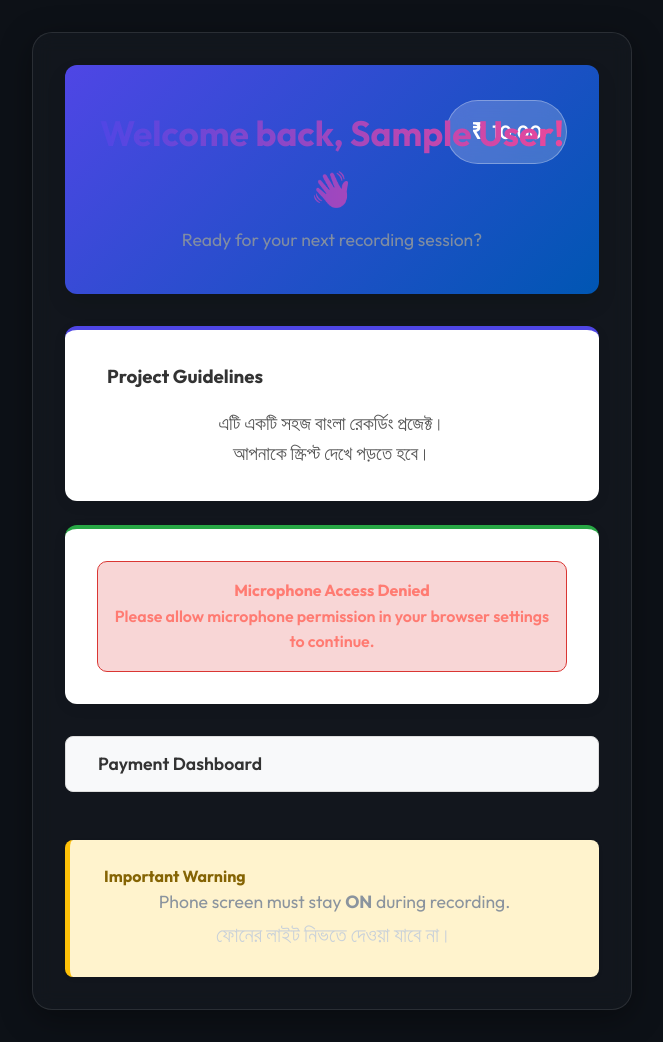
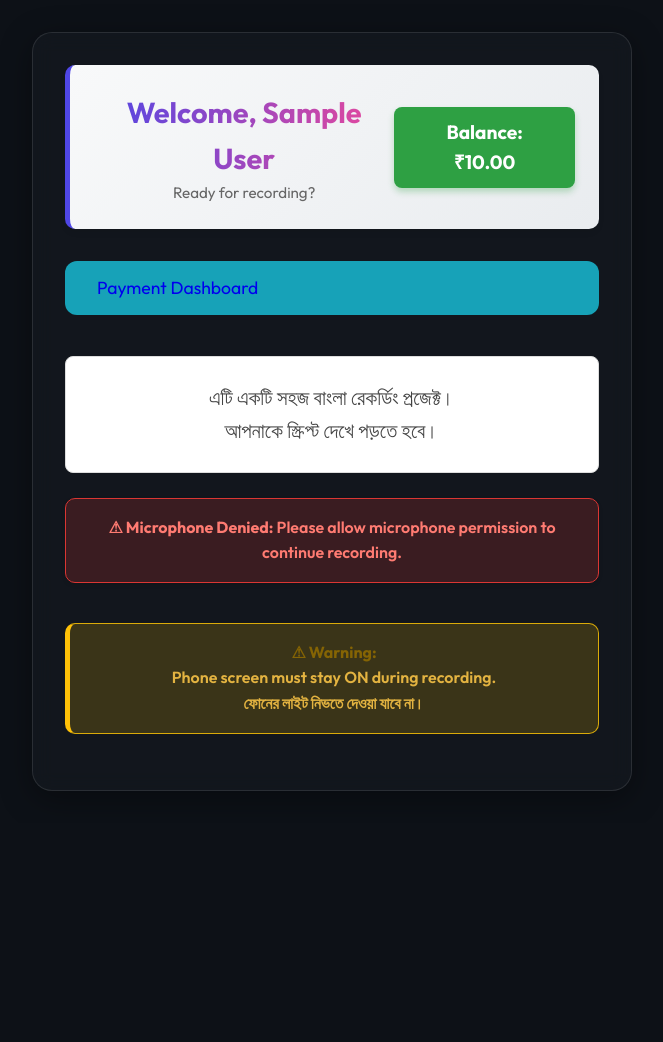
Before and after one commit to CODING-KOUSHIK/AUDIO-STUDIO-GITHUB, a Django app: page /dashboard/ in a window 1280 px wide. Shown: the whole page, without its empty margins (308-971 px from the left). After the commit the page ends 791 px from the top, so only its background shows below. Run offline with Django 5.2, Linux system fonts and the light colour scheme; a user stored in the database is signed in; tables that the repository leaves empty hold one stand-in row (values such as "Sample post").

Commit message:
Enhance disconnect/refresh logic, dashboard UI revert, max 30 scripts

```diff
--- a/core/views.py
+++ b/core/views.py
@@ -145,21 +145,29 @@ def resend_otp(request):
 
 @login_required
 def dashboard(request):
+    from django.db.models import Q
+
+    # If user comes to dashboard, cancel any of their active meetings (reconnect disabled)
+    active = MeetingDatabase.objects.filter(
+        Q(host_mail_id=request.user.email) | Q(guest_mail_id=request.user.email),
+        status__in=['paired', 'searching']
+    ).first()
+    if active:
+        active.status = 'expired'
+        active.save()
+        if active.valid_script_count == 0 and active.meeting_url:
+            try:
+                link = StudioLinkDatabase.objects.get(meeting_url=active.meeting_url)
+                link.is_used = False
+                link.save()
+            except: pass
+
     meetings = []
     if request.user.is_staff:
         # Show all meeting info with data_taken checkbox for admin
         meetings = MeetingDatabase.objects.all().order_by('-created_at')[:20]
 
-    from django.db.models import Q
-    has_active_meeting = MeetingDatabase.objects.filter(
-        Q(host_mail_id=request.user.email) | Q(guest_mail_id=request.user.email),
-        status__in=['paired', 'searching']
-    ).first()
-
-    if has_active_meeting:
-        request.session['current_meeting'] = str(has_active_meeting.meeting_id)
-
-    return render(request, 'core/dashboard.html', {'user': request.user, 'meetings': meetings, 'has_active_meeting': bool(has_active_meeting)})
+    return render(request, 'core/dashboard.html', {'user': request.user, 'meetings': meetings})
 
 @login_required
 def payment_dashboard(request):
@@ -278,24 +286,35 @@ def meeting_status_api(request):
         if meeting.status == 'paired':
             other_heartbeat = meeting.guest_last_heartbeat if is_host else meeting.host_last_heartbeat
             time_since_creation = (now_time - meeting.created_at).total_seconds()
+            disconnected_time = (now_time - other_heartbeat).total_seconds() if other_heartbeat else time_since_creation
 
-            # Partner left or disconnected unexpectedly
-            if (other_heartbeat and (now_time - other_heartbeat).total_seconds() > 20) or (not other_heartbeat and time_since_creation > 45):
-                partner_disconnected = True
+            if time_since_creation < 60:
+                if disconnected_time > 15:
+                    meeting.status = 'expired'
+                    meeting.save()
+                    if meeting.valid_script_count == 0 and meeting.meeting_url:
+                        try:
+                            link = StudioLinkDatabase.objects.get(meeting_url=meeting.meeting_url)
+                            link.is_used = False
+                            link.save()
+                        except StudioLinkDatabase.DoesNotExist:
+                            pass
+                    return JsonResponse({'status': 'expired', 'error': 'Your partner joined and left the room.'})
+            else:
+                if disconnected_time > 20:
+                    partner_disconnected = True
 
-            if (other_heartbeat and (now_time - other_heartbeat).total_seconds() > 600) or (not other_heartbeat and time_since_creation > 600):
-                meeting.status = 'expired'
-                meeting.save()
-
-                # Free unused link
-                if meeting.valid_script_count == 0 and meeting.meeting_url:
-                    try:
-                        link = StudioLinkDatabase.objects.get(meeting_url=meeting.meeting_url)
-                        link.is_used = False
-                        link.save()
-                    except StudioLinkDatabase.DoesNotExist:
-                        pass
-                return JsonResponse({'status': 'expired', 'error': 'Partner disconnected for too long'})
+                if disconnected_time > 600:
+                    meeting.status = 'expired'
+                    meeting.save()
+                    if meeting.valid_script_count == 0 and meeting.meeting_url:
+                        try:
+                            link = StudioLinkDatabase.objects.get(meeting_url=meeting.meeting_url)
+                            link.is_used = False
+                            link.save()
+                        except StudioLinkDatabase.DoesNotExist:
+                            pass
+                    return JsonResponse({'status': 'expired', 'error': 'Partner disconnected for too long'})
 
         if meeting.status == 'searching':
             diff_seconds = (now_time - meeting.created_at).total_seconds()
@@ -506,99 +525,111 @@ def done_script_api(request):
     if request.method == 'POST':
         meeting_id = request.POST.get('meeting_id')
         try:
-            meeting = MeetingDatabase.objects.get(meeting_id=meeting_id)
-            is_host = (request.user.email == meeting.host_mail_id)
-            changed = False
-            if is_host:
-                if not meeting.host_done_script:
-                    meeting.host_done_script = True
-                    changed = True
-            else:
-                if not meeting.guest_done_script:
-                    meeting.guest_done_script = True
-                    changed = True
-            if changed:
-                meeting.save()
-                # Award 6 Rs immediately upon clicking Done Script appropriately
-                from decimal import Decimal
-                try:
-                    request.user.pending_balance += Decimal('6.00')
-                    request.user.save()
-                except Exception: pass
-            return JsonResponse({'success': True})
+            with transaction.atomic():
+                meeting = MeetingDatabase.objects.select_for_update().get(meeting_id=meeting_id)
+                is_host = (request.user.email == meeting.host_mail_id)
+                changed = False
+
+                if is_host:
+                    if not meeting.host_done_script:
+                        meeting.host_done_script = True
+                        changed = True
+                else:
+                    if not meeting.guest_done_script:
+                        meeting.guest_done_script = True
+                        changed = True
+
+                if changed:
+                    meeting.save()
+
+                # If BOTH are done, trigger script completion logic
+                if meeting.host_done_script and meeting.guest_done_script:
+                    # check if already incremented for this script to prevent double counting
+                    # add 6 rs to both
+                    from decimal import Decimal
+                    try:
+                        host_user = User.objects.get(email=meeting.host_mail_id)
+                        guest_user = User.objects.get(email=meeting.guest_mail_id)
+                        host_user.pending_balance += Decimal('6.00')
+                        guest_user.pending_balance += Decimal('6.00')
+                        host_user.save()
+                        guest_user.save()
+                    except Exception as e:
+                        pass
+
+                    meeting.valid_script_count += 1
+                    meeting.host_done_script = False
+                    meeting.guest_done_script = False
+
+                    if meeting.valid_script_count >= 30:
+                        meeting.status = 'completed'
+                        meeting.save()
+                        return JsonResponse({'success': True, 'completed': True, 'msg': 'Max 30 scripts done!'})
+
+                    now = timezone.now()
+
+                    topics = []
+                    link_db = StudioLinkDatabase.objects.filter(meeting_url=meeting.meeting_url).first()
+                    if link_db and link_db.topic:
+                        topics = list(TopicDatabase.objects.filter(is_done=False, topic_name=link_db.topic.topic_name))
+                    else:
+                        topics = list(TopicDatabase.objects.filter(is_done=False))
+
+                    if topics:
+                        new_topic = random.choice(topics)
+                        new_topic.is_done = True
+                        new_topic.save()
+
+                        meeting.topic = new_topic
+                        meeting.last_script_change_time = now
+                        if meeting.played_topic_ids_comma_separated:
+                            meeting.played_topic_ids_comma_separated += f",{new_topic.topic_id}"
+                        else:
+                            meeting.played_topic_ids_comma_separated = new_topic.topic_id
+                        meeting.save()
+                        meeting.played_topics.add(meeting.topic)
+
+                        try:
+                            h_user = User.objects.get(email=meeting.host_mail_id)
+                            g_user = User.objects.get(email=meeting.guest_mail_id)
+                            h_hist = UserMeetingHistory.objects.filter(user1=h_user, user2=g_user).first()
+                            g_hist = UserMeetingHistory.objects.filter(user1=g_user, user2=h_user).first()
+                            hist = h_hist or g_hist
+                            if hist:
+                                hist.script_count += 1
+                                hist.save()
+                            else:
+                                UserMeetingHistory.objects.create(
+                                    user1=h_user, user2=g_user, script_count=1,
+                                    last_meeting_url=meeting.meeting_url,
+                                    last_host=h_user, last_guest=g_user
+                                )
+                        except Exception: pass
+
+                        return JsonResponse({'success': True, 'next_script': True})
+                    else:
+                        meeting.status = 'completed'
+                        meeting.save()
+
+                        # Send email
+                        try:
+                            cat_name = link_db.topic.topic_name if (link_db and link_db.topic) else "Unknown"
+                            send_mail(
+                                f'Alert: No More Scripts for {cat_name}',
+                                f'Warning! Users have exhausted all scripts for the topic: {cat_name}.\n\nPlease upload more scripts immediately.',
+                                'noreply@biswastech.com',
+                                ['koushik271999@gmail.com'],
+                                fail_silently=True,
+                            )
+                        except Exception: pass
+
+                        return JsonResponse({'success': True, 'empty_redirect': True, 'error': 'No more scripts available for this category!'})
+
+                return JsonResponse({'success': True, 'waiting_partner': True})
         except MeetingDatabase.DoesNotExist:
             pass
     return JsonResponse({'success': False})
 
 @login_required
 def next_script_api(request):
-    if request.method == 'POST':
-        meeting_id = request.POST.get('meeting_id')
-        try:
-            meeting = MeetingDatabase.objects.get(meeting_id=meeting_id, host_mail_id=request.user.email)
-            # Check time diff for > 2 mins
-            now = timezone.now()
-            if meeting.last_script_change_time:
-                diff = (now - meeting.last_script_change_time).total_seconds()
-                if diff >= 120:
-                    meeting.valid_script_count += 1
-
-            # Reset done flags
-            meeting.host_done_script = False
-            meeting.guest_done_script = False
-
-            if meeting.valid_script_count >= 5:
-                meeting.status = 'completed'
-                meeting.save()
-                return JsonResponse({'success': False, 'empty_redirect': True, 'error': 'Great job! You have successfully completed 5 valid recordings. Redirecting to dashboard.'})
-
-            # Find a topic not played yet in the SAME category globally
-            current_category = meeting.topic.topic_name
-            available_topics = TopicDatabase.objects.filter(topic_name=current_category, is_done=False)
-
-            if available_topics.exists():
-                new_topic = random.choice(available_topics)
-                new_topic.is_done = True
-                new_topic.save()
-
-                meeting.topic = new_topic
-                meeting.last_script_change_time = now
-                if meeting.played_topic_ids_comma_separated:
-                    meeting.played_topic_ids_comma_separated += f",{new_topic.topic_id}"
-                else:
-                    meeting.played_topic_ids_comma_separated = new_topic.topic_id
-                meeting.save()
-                meeting.played_topics.add(meeting.topic)
-
-
-                # Update history script count
-                try:
-                    h_user = User.objects.get(email=meeting.host_mail_id)
-                    g_user = User.objects.get(email=meeting.guest_mail_id)
-                    h_hist = UserMeetingHistory.objects.filter(user1=h_user, user2=g_user).first()
-                    g_hist = UserMeetingHistory.objects.filter(user1=g_user, user2=h_user).first()
-                    hist = h_hist or g_hist
-                    if hist:
-                        hist.script_count += 1
-                        hist.save()
-                    else:
-                        UserMeetingHistory.objects.create(
-                            user1=h_user, user2=g_user, script_count=1,
-                            last_meeting_url=meeting.meeting_url,
-                            last_host=h_user, last_guest=g_user
-                        )
-                except Exception: pass
-
-                return JsonResponse({'success': True})
-            else:
-                send_mail(
-                    f'Alert: No More Scripts for {current_category}',
-                    f'Warning! Users have exhausted all scripts for the topic: {current_category}.\n\nPlease upload more scripts for this category immediately.',
-                    'noreply@biswastech.com',
-                    ['koushik271999@gmail.com'],
-                    fail_silently=True,
-                )
-                return JsonResponse({'success': False, 'empty_redirect': True, 'error': f'No more scripts available for {current_category}.'})
-        except MeetingDatabase.DoesNotExist:
-            pass
-    return JsonResponse({'success': False})
+    return JsonResponse({'success': False, 'empty_redirect': True, 'error': 'Function deprecated'})
--- a/templates/core/dashboard.html
+++ b/templates/core/dashboard.html
@@ -1,80 +1,52 @@
 {% extends "base.html" %}
 
 {% block content %}
-<div class="dashboard-header" style="background: linear-gradient(135deg, var(--primary) 0%, #0056b3 100%); color: white; padding: 2.5rem 2rem; border-radius: 12px; box-shadow: 0 10px 20px rgba(0,0,0,0.1); margin-bottom: 2rem; position: relative; overflow: hidden;">
-    <div style="position: relative; z-index: 1;">
-        <h1 style="margin: 0 0 0.5rem 0; font-size: 2.2rem; font-weight: 700;">Welcome back, {{ user.name }}! 👋</h1>
-        <p style="margin: 0; font-size: 1.1rem; opacity: 0.9;">Ready for your next recording session?</p>
+<div style="background: linear-gradient(135deg, #f8f9fa 0%, #e9ecef 100%); padding: 1.5rem; border-radius: 10px; margin-bottom: 2rem; border-left: 5px solid var(--primary); display: flex; justify-content: space-between; align-items: center; box-shadow: 0 4px 6px rgba(0,0,0,0.05);">
+    <div>
+        <h1 class="greeting" style="margin: 0; font-size: 1.8rem; color: #333;">Welcome, {{ user.name }}</h1>
+        <p style="margin: 0; color: #666; font-size: 0.95rem;">Ready for recording?</p>
     </div>
-
-    <div class="balance-badge" style="position: absolute; top: 2.2rem; right: 2rem; background: rgba(255,255,255,0.2); backdrop-filter: blur(10px); padding: 0.8rem 1.5rem; border-radius: 50px; border: 1px solid rgba(255,255,255,0.3); font-size: 1.2rem; font-weight: 600; display: flex; align-items: center; gap: 8px;">
-        <span style="font-size: 1.4rem;">₹</span>{{ user.balance }}
+    <div style="background: #2ea043; color: white; padding: 10px 20px; border-radius: 8px; font-weight: bold; font-size: 1.2rem; box-shadow: 0 4px 6px rgba(46,160,67,0.3);">
+        Balance: ₹{{ user.balance }}
     </div>
 </div>
 
-<div class="dashboard-grid" style="display: grid; grid-template-columns: repeat(auto-fit, minmax(300px, 1fr)); gap: 1.5rem; margin-bottom: 2rem;">
-    <!-- Info Card -->
-    <div class="dashboard-card" style="background: white; padding: 2rem; border-radius: 12px; box-shadow: 0 4px 15px rgba(0,0,0,0.05); border-top: 4px solid var(--primary);">
-        <h3 style="color: #333; margin-top: 0; margin-bottom: 1rem; display: flex; align-items: center; gap: 10px;">
-            <i class="fas fa-info-circle" style="color: var(--primary);"></i> Project Guidelines
-        </h3>
-        <p class="bengali-text" style="font-size: 1.2rem; line-height: 1.6; color: #555; margin-bottom: 0;">
+<div style="margin-bottom: 25px;">
+    <a href="{% url 'payment_dashboard' %}" class="btn btn-secondary"
+        style="background-color: #17a2b8; border: none; padding: 0.8rem 1.5rem; font-weight: 500; display: inline-flex; align-items: center; gap: 8px;">
+        <i class="fas fa-wallet"></i> Payment Dashboard
+    </a>
+</div>
+
+<div class="bengali-text" style="background: #fff; padding: 1.5rem; border-radius: 8px; border: 1px solid #ddd; margin-bottom: 25px; line-height: 1.6; color: #444;">
     এটি একটি সহজ বাংলা রেকর্ডিং প্রজেক্ট।<br>
     আপনাকে স্ক্রিপ্ট দেখে পড়তে হবে।
-        </p>
 </div>
 
-    <!-- Actions Card -->
-    <div class="dashboard-card" style="background: white; padding: 2rem; border-radius: 12px; box-shadow: 0 4px 15px rgba(0,0,0,0.05); border-top: 4px solid #28a745; display: flex; flex-direction: column; justify-content: center;">
-        <div id="loading-mic" style="text-align: center; color: #666; font-style: italic;">
-            <i class="fas fa-spinner fa-spin"></i> Checking microphone permissions...
-        </div>
-
-        <div id="mic-warning" class="alert alert-danger" style="display: none; margin: 0;">
-            <strong><i class="fas fa-microphone-slash"></i> Microphone Access Denied</strong><br>
-            Please allow microphone permission in your browser settings to continue.
+<div id="mic-warning" class="alert alert-danger" style="display: none; box-shadow: 0 2px 4px rgba(0,0,0,0.1);">
+    <strong>⚠ Microphone Denied:</strong> Please allow microphone permission to continue recording.
 </div>
 
 <form method="POST" action="{% url 'start_recording' %}" style="text-align: center;">
     {% csrf_token %}
-            {% if has_active_meeting %}
-            <a href="{% url 'recording_room' %}" id="reconnect-btn" class="btn btn-success"
-                style="font-size: 1.2rem; padding: 1rem 2rem; display: none; width: 100%; border-radius: 8px; box-shadow: 0 4px 10px rgba(40,167,69,0.3); transition: transform 0.2s; color: white; text-decoration: none;">
-                <i class="fas fa-plug"></i> Reconnect to Active Meeting
-            </a>
-            {% else %}
     <button type="submit" id="start-btn" class="btn btn-primary"
-                style="font-size: 1.2rem; padding: 1rem 2rem; display: none; width: 100%; border-radius: 8px; box-shadow: 0 4px 10px rgba(0,123,255,0.3); transition: transform 0.2s; border: none; cursor: pointer; color: white;">
-                <i class="fas fa-microphone"></i> Start Recording
+        style="font-size: 1.4rem; padding: 1rem 3rem; display: none; border-radius: 50px; box-shadow: 0 4px 15px rgba(0,123,255,0.4); border: none; transition: transform 0.2s;">
+        Start Recording
     </button>
-            {% endif %}
 </form>
-    </div>
+
+<div id="loading-mic" class="alert alert-secondary" style="text-align: center; margin-top: 1rem;">
+    Checking microphone permissions... <i class="fas fa-spinner fa-spin"></i>
 </div>
 
-<div class="dashboard-actions" style="display: flex; gap: 1rem; flex-wrap: wrap; margin-bottom: 2rem;">
-    <a href="{% url 'payment_dashboard' %}" class="btn btn-outline" style="background: #f8f9fa; color: #333; border: 1px solid #ddd; padding: 0.8rem 1.5rem; border-radius: 8px; font-weight: 600; text-decoration: none; display: flex; align-items: center; gap: 8px; transition: all 0.2s;">
-        <i class="fas fa-wallet" style="color: #28a745;"></i> Payment Dashboard
-    </a>
-</div>
-
-<div style="background: #fff3cd; color: #856404; border-left: 5px solid #ffc107; padding: 1.5rem; border-radius: 8px; box-shadow: 0 2px 5px rgba(0,0,0,0.05);">
-    <h4 style="margin-top: 0; display: flex; align-items: center; gap: 10px;">
-        <i class="fas fa-exclamation-triangle"></i> Important Warning
-    </h4>
-    <p style="margin: 0; font-size: 1.1rem; line-height: 1.5;">
-        Phone screen must stay <strong>ON</strong> during recording.<br>
-        <span class="bengali-text">ফোনের লাইট নিভতে দেওয়া যাবে না।</span>
-    </p>
+<div class="alert alert-warning" style="margin-top: 2.5rem; border-left: 5px solid #ffc107;">
+    <strong style="color: #856404;">⚠ Warning:</strong><br>
+    Phone screen must stay ON during recording.<br>
+    ফোনের লাইট নিভতে দেওয়া যাবে না।
 </div>
 
 <style>
-    .btn-primary:hover, .btn-success:hover { transform: translateY(-2px); }
-    .btn-outline:hover { background: #e9ecef !important; }
-    @media (max-width: 768px) {
-        .balance-badge { position: relative !important; top: 0 !important; right: 0 !important; margin-top: 1rem; display: inline-flex !important; }
-        .dashboard-grid { grid-template-columns: 1fr; }
-    }
+    .btn-primary:hover { transform: translateY(-2px); }
 </style>
 {% endblock %}
 
```
Also changed, not shown: templates/core/recording_room.html (+14 -3 lines). Lines whose indentation alone changed are shown as unchanged.
